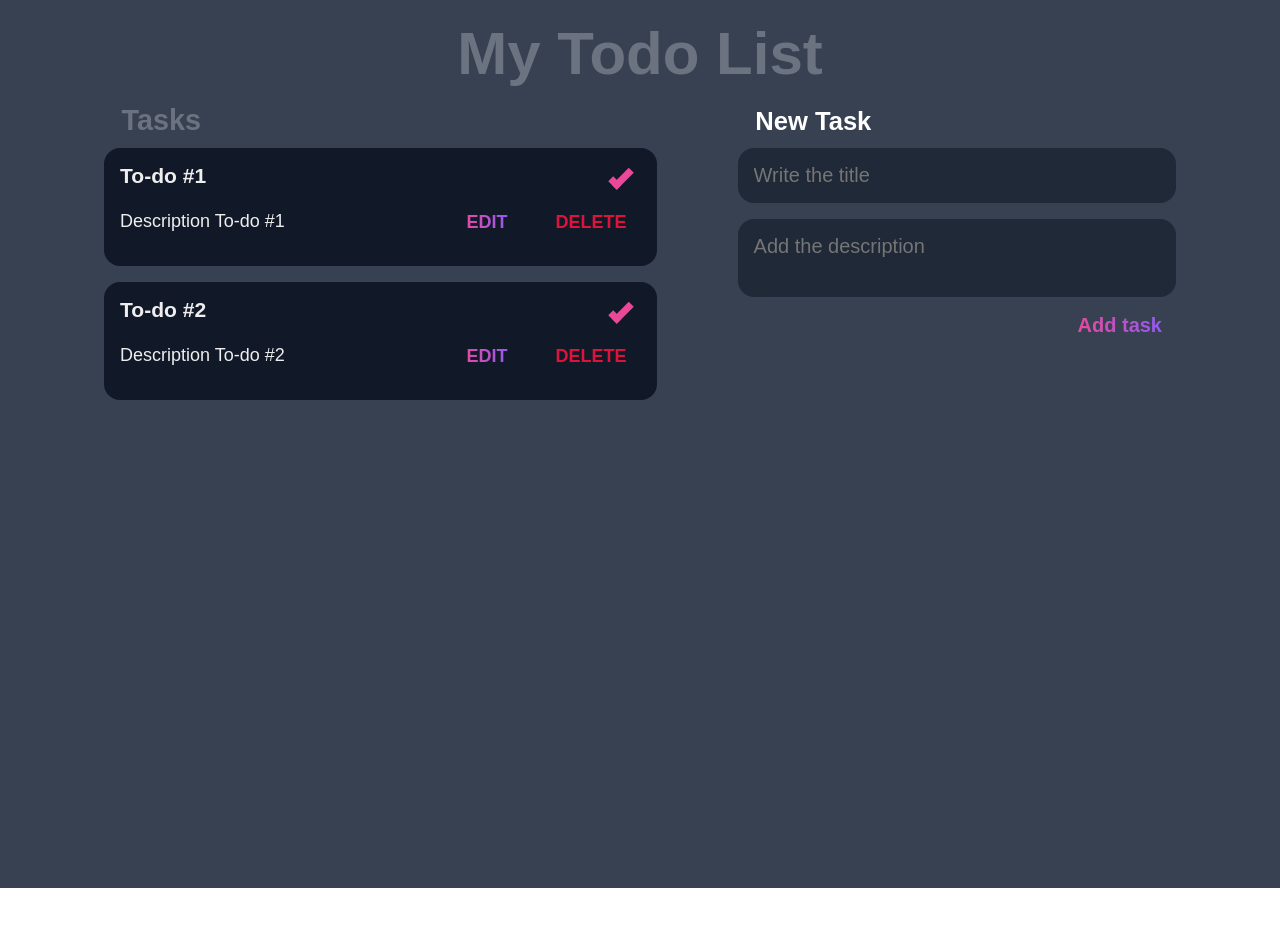
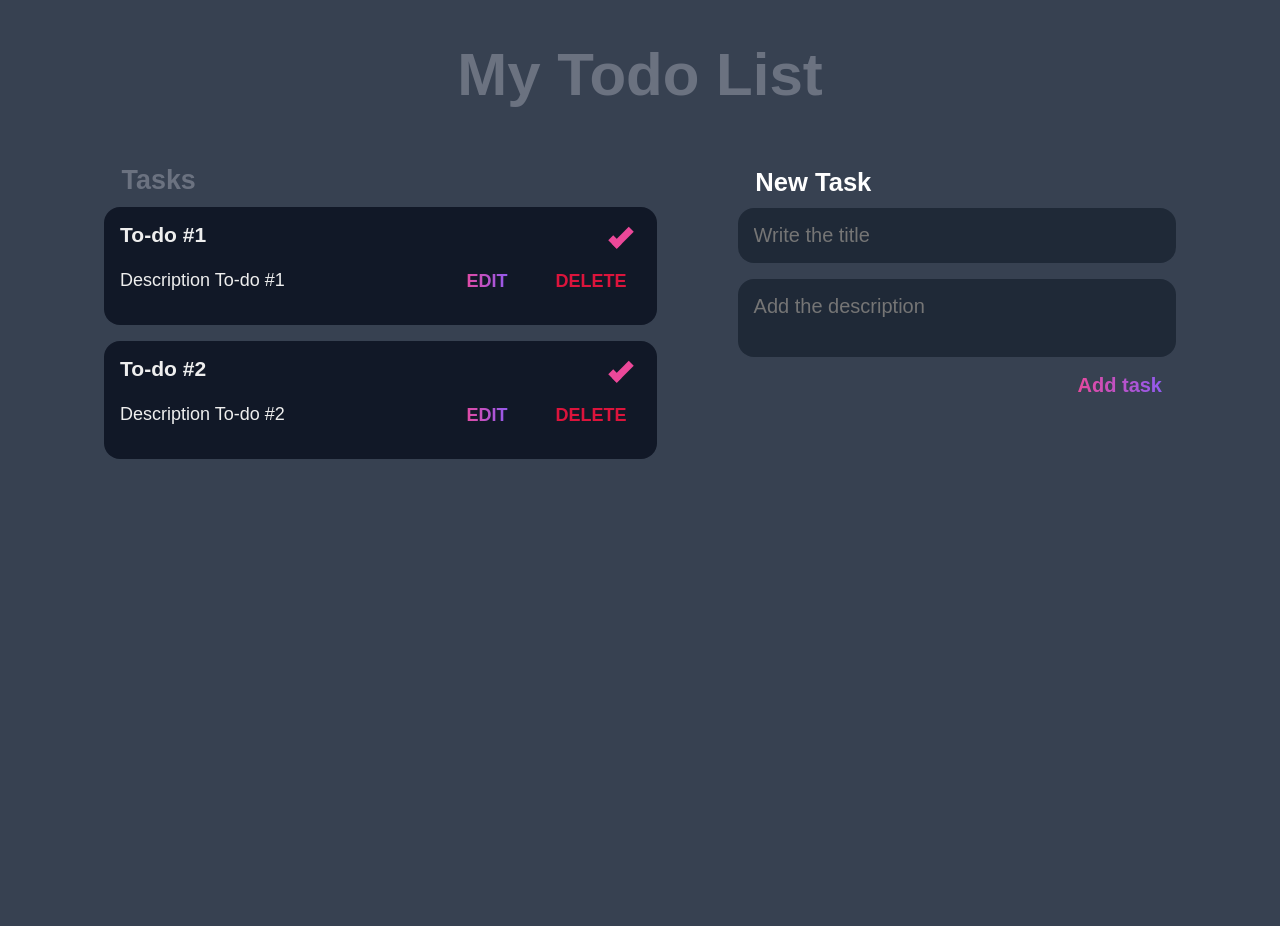
Before and after one commit to noravers/Todo-app, a React (Create React App) app: page / in a window 1280 px wide. Shown: the top 926 px of the page. Before the commit the page ends 888 px from the top, so only its background shows below. Built offline with nearby package versions, Linux system fonts and the light colour scheme.

Commit message:
desktop screen changes

```diff
--- a/src/App.css
+++ b/src/App.css
@@ -49,6 +49,8 @@
 
     .header {
         font-size: 2.5rem;
+        padding: 2.5rem 1rem;
+
     }
 
 
--- a/src/components/ToDoList.css
+++ b/src/components/ToDoList.css
@@ -4,6 +4,6 @@
     margin-top: 0;
     padding-top: 0;
     width: 100%;
-    font-size: 1.2rem;
+    font-size: 1.12rem;
     color: var(--gray);
 }
```
